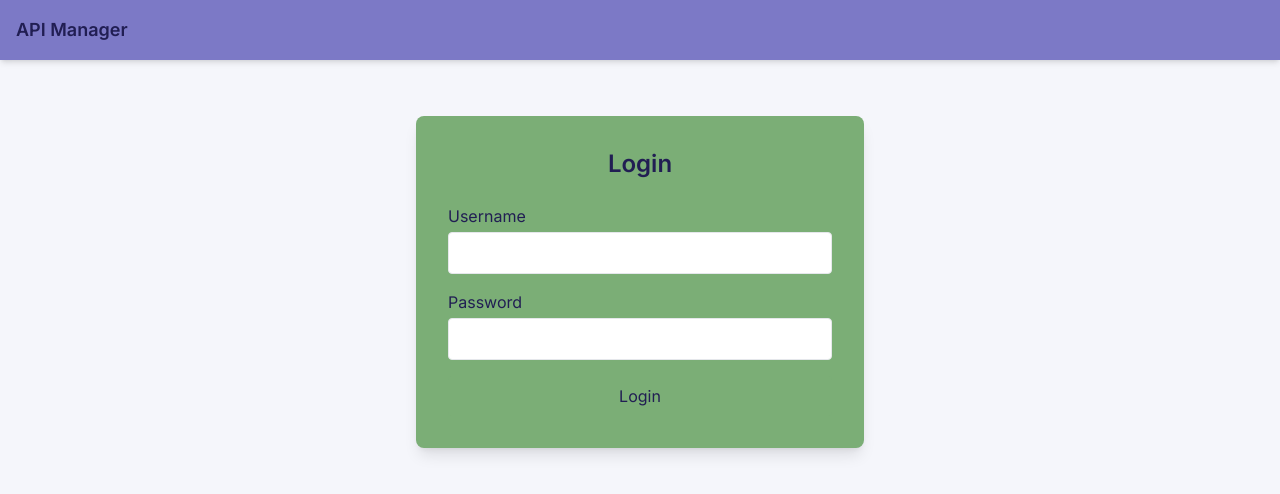
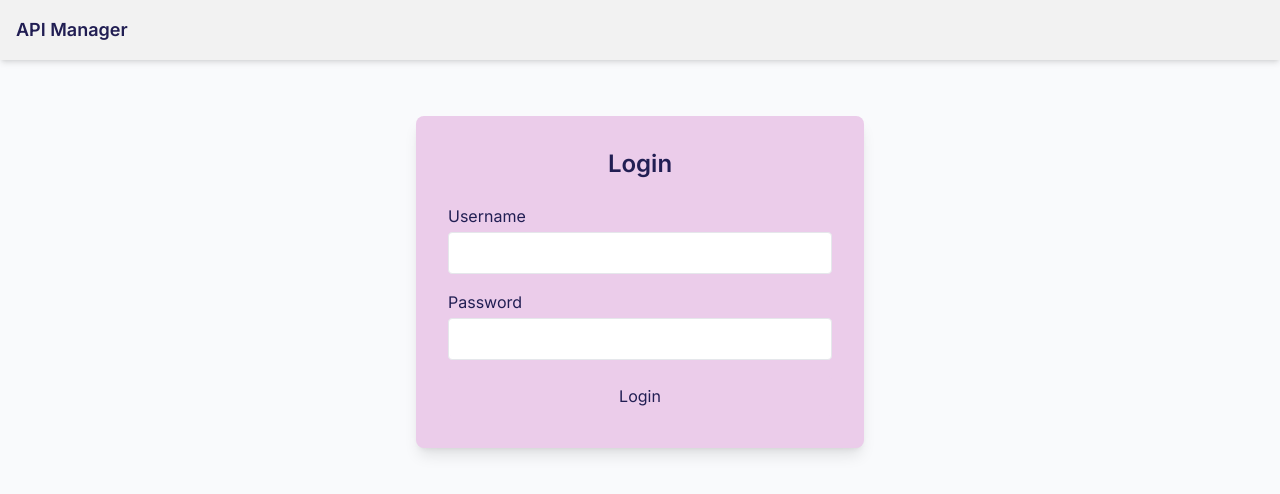
Before and after one commit to torosys/FlaskAPIManager, a Flask app: page /login in a window 1280 px wide. Shown: the top 494 px of the page. Run offline with Flask 3, Linux system fonts and the light colour scheme; some libraries are stand-ins or nearby versions.

Commit message:
Update CSS theme variables

```diff
--- a/static/styles.css
+++ b/static/styles.css
@@ -1,11 +1,11 @@
 :root {
-    --primary: #7c79c6;
+    --primary: #F2F2F2;
     --secondary: #96c6dd;
-    --background: #f5f6fb;
-    --accent: #7bae76;
-    --hover-cta: #6e9c69;
-    --text-main: #211e53;
-    --subtext: #46419e;
+    --background: #F9FAFC;
+    --accent: #EBCCEA;
+    --hover-cta: #D8BBD8;
+    --text-main: #211E53;
+    --subtext: #6B6B8B;
 }
 .bg-primary { background-color: var(--primary); }
 .bg-secondary { background-color: var(--secondary); }
@@ -14,7 +14,7 @@
 .bg-edit { background-color: #B7A9FF; }
 .bg-delete { background-color: var(--accent); }
 .bg-update { background-color: var(--hover-cta); }
-.gradient-execute { background-image: linear-gradient(90deg, var(--primary), var(--accent)); }
+.gradient-execute { background-image: linear-gradient(90deg, var(--accent), var(--hover-cta)); }
 .hover-cta:hover { background-color: var(--hover-cta); }
 .text-main { color: var(--text-main); }
 .text-sub { color: var(--subtext); }
@@ -28,5 +28,5 @@ label, h1, h2, h3, h4, h5, h6 {
 }
 
 input, textarea, select {
-    font-family: monospace;
+    font-family: 'JetBrains Mono', monospace;
 }
```
